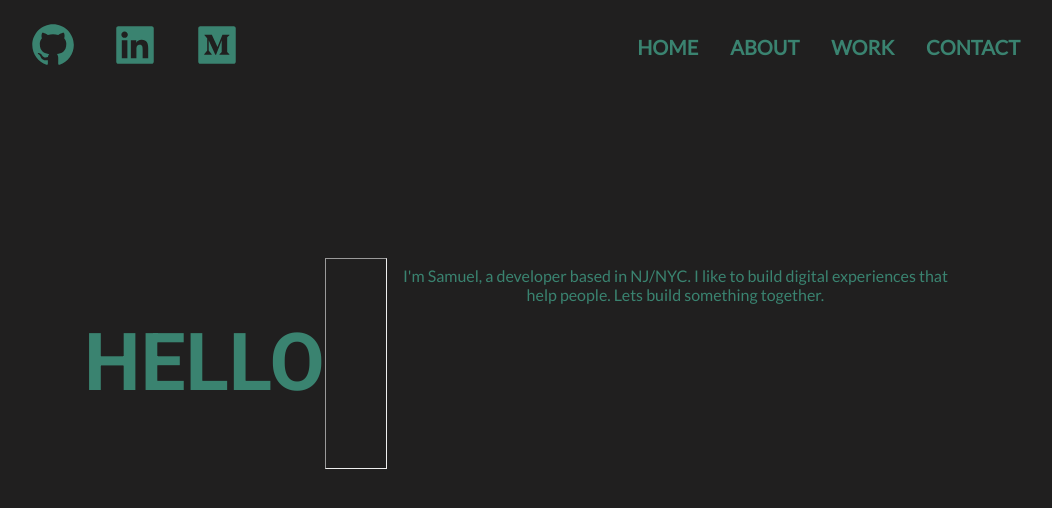
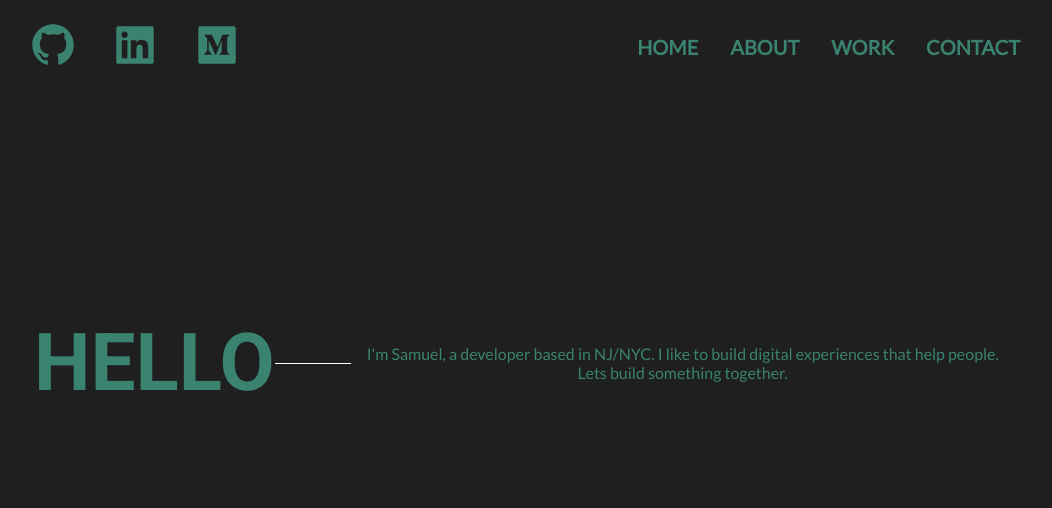
Before and after one commit to sk521/web-portfolio, a React (Create React App) app: page / in a window 1280 px wide. Shown: the top 508 px of the page, without its empty margins (116-1168 px from the left). Built offline with nearby package versions, Linux system fonts and the light colour scheme.

Commit message:
horizontal divider css

```diff
--- a/src/sections/Home.jsx
+++ b/src/sections/Home.jsx
@@ -1,11 +1,12 @@
 import styled from 'styled-components';
 
 const Info = styled.div`
-  padding: 250px 200px 0px;
+  padding: 250px 150px 0px;
   display: flex;
   flex-direction: row;
   justify-content: space-between;
   max-width: 1920px;
+  align-items: center;
 `;
 
 const Hello = styled.h1`
@@ -13,9 +14,9 @@ const Hello = styled.h1`
   font-family: "Roboto", "Lato", sans-serif;
 `;
 
-const Line = styled.hr`
-  color: #FFFFFF;
+const Line = styled.span`
   width: 10%;
+  border-bottom: 1px solid #FFFFFF
 `;
 
 export const Home = () => {
```
